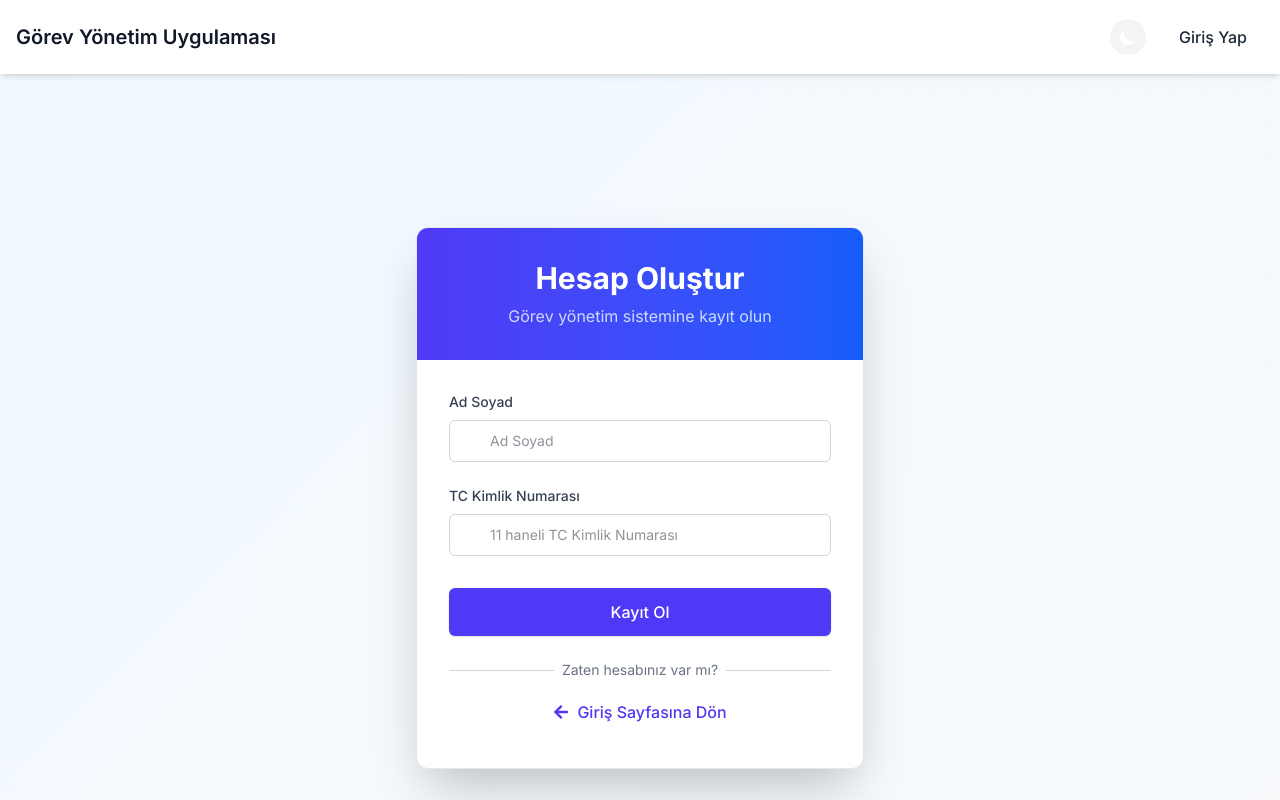
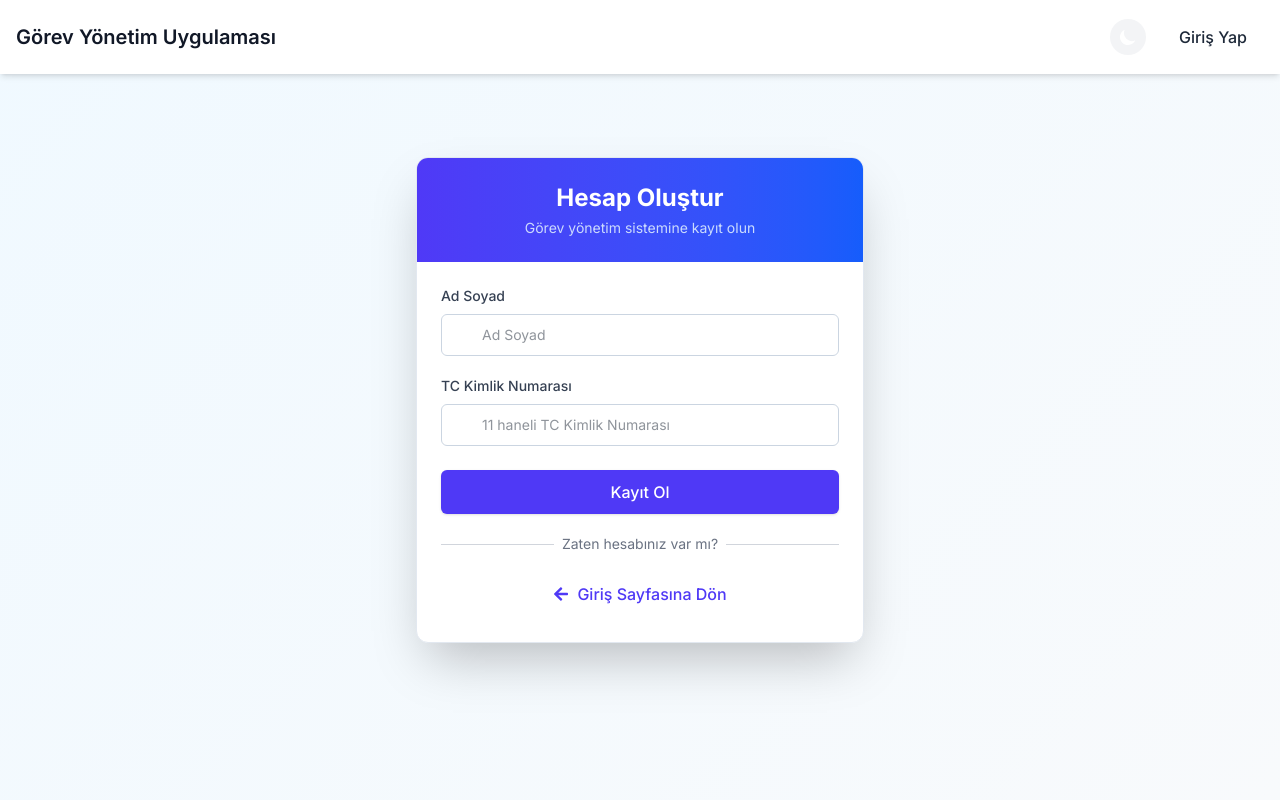
Before and after one commit to Berkay-Akar/task-management, a Next.js app: page /auth/register in a window 1280 px wide. Built offline with nearby package versions, Linux system fonts and the light colour scheme.

Commit message:
update login and register pages

```diff
--- a/src/app/auth/login/page.tsx
+++ b/src/app/auth/login/page.tsx
@@ -52,29 +52,29 @@ export default function LoginPage() {
   };
 
   return (
-    <div className="h-screen flex items-center justify-center px-4 bg-theme-gradient overflow-hidden">
+    <div className="fixed inset-0 flex items-center justify-center p-4 bg-theme-gradient">
       <div className="w-full max-w-md">
         {/* Card with subtle animation */}
-        <div className="bg-white dark:bg-gray-800 rounded-xl shadow-2xl overflow-hidden transform transition-all duration-300 animate-modal-slide-up border border-gray-200 dark:border-gray-700">
+        <div className="bg-white dark:bg-gray-800 rounded-xl shadow-2xl overflow-hidden transform transition-all duration-300 animate-modal-slide-up border border-gray-200 dark:border-gray-700 max-h-[90vh] overflow-y-auto">
           {/* Header with gradient */}
-          <div className="bg-gradient-to-r from-blue-600 to-indigo-600 dark:from-blue-800 dark:to-indigo-900 px-6 py-8 text-white">
-            <h1 className="text-3xl font-bold text-center mb-2">
+          <div className="bg-gradient-to-r from-blue-600 to-indigo-600 dark:from-blue-800 dark:to-indigo-900 px-6 py-6 text-white sticky top-0 z-10">
+            <h1 className="text-2xl font-bold text-center mb-1">
               Görev Yönetim
             </h1>
-            <p className="text-center text-blue-100 dark:text-blue-200 opacity-90">
+            <p className="text-center text-blue-100 dark:text-blue-200 opacity-90 text-sm">
               Hesabınıza giriş yapın
             </p>
           </div>
 
-          <div className="p-6 sm:p-8">
+          <div className="p-5 sm:p-6">
             {error && (
-              <div className="bg-red-50 dark:bg-red-900/30 border border-red-200 dark:border-red-800 text-red-800 dark:text-red-300 px-4 py-3 rounded-lg mb-6 flex items-center animate-fade-in">
+              <div className="bg-red-50 dark:bg-red-900/30 border border-red-200 dark:border-red-800 text-red-800 dark:text-red-300 px-4 py-3 rounded-lg mb-4 flex items-center animate-fade-in">
                 <FaExclamationCircle className="mr-2 flex-shrink-0" />
                 <span>{error}</span>
               </div>
             )}
 
-            <form onSubmit={handleLogin} className="space-y-6">
+            <form onSubmit={handleLogin} className="space-y-5">
               <div className="space-y-2">
                 <label className="block text-sm font-medium text-gray-700 dark:text-gray-300">
                   TC Kimlik Numarası
@@ -96,19 +96,19 @@ export default function LoginPage() {
                 </div>
               </div>
 
-              <div className="pt-2">
+              <div className="pt-1">
                 <Button
                   type="submit"
                   disabled={isLoading}
                   isFullWidth
-                  className="py-3 text-base font-medium bg-blue-600 hover:bg-blue-700 dark:bg-blue-700 dark:hover:bg-blue-800 text-white rounded-lg shadow-md hover:shadow-lg transition-all duration-200"
+                  className="py-2.5 text-base font-medium bg-blue-600 hover:bg-blue-700 dark:bg-blue-700 dark:hover:bg-blue-800 text-white rounded-lg shadow-md hover:shadow-lg transition-all duration-200"
                 >
                   {isLoading ? "Giriş Yapılıyor..." : "Giriş Yap"}
                 </Button>
               </div>
             </form>
 
-            <div className="mt-6">
+            <div className="mt-5">
               <div className="relative">
                 <div className="absolute inset-0 flex items-center">
                   <div className="w-full border-t border-gray-300 dark:border-gray-600"></div>
@@ -120,7 +120,7 @@ export default function LoginPage() {
                 </div>
               </div>
 
-              <div className="mt-6">
+              <div className="mt-4">
                 <Button
                   type="button"
                   onClick={handleRegister}
@@ -133,7 +133,7 @@ export default function LoginPage() {
               </div>
             </div>
 
-            <div className="mt-8 text-center">
+            <div className="mt-5 text-center">
               <div className="inline-block px-4 py-2 bg-blue-50 dark:bg-blue-900/20 rounded-lg border border-blue-100 dark:border-blue-800">
                 <p className="dashboard-heading text-sm">
                   <span className="font-medium">Demo Giriş:</span> Admin
--- a/src/app/auth/register/page.tsx
+++ b/src/app/auth/register/page.tsx
@@ -61,29 +61,29 @@ export default function RegisterPage() {
   };
 
   return (
-    <div className="h-screen flex items-center justify-center px-4 bg-theme-gradient overflow-hidden">
+    <div className="fixed inset-0 flex items-center justify-center p-4 bg-theme-gradient">
       <div className="w-full max-w-md">
         {/* Card with subtle animation */}
-        <div className="bg-white dark:bg-gray-800 rounded-xl shadow-2xl overflow-hidden transform transition-all duration-300 animate-modal-slide-up border border-gray-200 dark:border-gray-700">
+        <div className="bg-white dark:bg-gray-800 rounded-xl shadow-2xl overflow-hidden transform transition-all duration-300 animate-modal-slide-up border border-gray-200 dark:border-gray-700 max-h-[90vh] overflow-y-auto">
           {/* Header with gradient */}
-          <div className="bg-gradient-to-r from-indigo-600 to-blue-600 dark:from-indigo-900 dark:to-blue-800 px-6 py-8 text-white">
-            <h1 className="text-3xl font-bold text-center mb-2">
+          <div className="bg-gradient-to-r from-indigo-600 to-blue-600 dark:from-indigo-900 dark:to-blue-800 px-6 py-6 text-white sticky top-0 z-10">
+            <h1 className="text-2xl font-bold text-center mb-1">
               Hesap Oluştur
             </h1>
-            <p className="text-center text-blue-100 dark:text-blue-200 opacity-90">
+            <p className="text-center text-blue-100 dark:text-blue-200 opacity-90 text-sm">
               Görev yönetim sistemine kayıt olun
             </p>
           </div>
 
-          <div className="p-6 sm:p-8">
+          <div className="p-5 sm:p-6">
             {error && (
-              <div className="bg-red-50 dark:bg-red-900/30 border border-red-200 dark:border-red-800 text-red-800 dark:text-red-300 px-4 py-3 rounded-lg mb-6 flex items-center animate-fade-in">
+              <div className="bg-red-50 dark:bg-red-900/30 border border-red-200 dark:border-red-800 text-red-800 dark:text-red-300 px-4 py-3 rounded-lg mb-4 flex items-center animate-fade-in">
                 <FaExclamationCircle className="mr-2 flex-shrink-0" />
                 <span>{error}</span>
               </div>
             )}
 
-            <form onSubmit={handleSubmit} className="space-y-6">
+            <form onSubmit={handleSubmit} className="space-y-5">
               <div className="space-y-2">
                 <label className="block text-sm font-medium text-gray-700 dark:text-gray-300">
                   Ad Soyad
@@ -124,19 +124,19 @@ export default function RegisterPage() {
                 </div>
               </div>
 
-              <div className="pt-2">
+              <div className="pt-1">
                 <Button
                   type="submit"
                   disabled={isLoading}
                   isFullWidth
-                  className="py-3 text-base font-medium bg-indigo-600 hover:bg-indigo-700 dark:bg-indigo-700 dark:hover:bg-indigo-800 text-white rounded-lg shadow-md hover:shadow-lg transition-all duration-200"
+                  className="py-2.5 text-base font-medium bg-indigo-600 hover:bg-indigo-700 dark:bg-indigo-700 dark:hover:bg-indigo-800 text-white rounded-lg shadow-md hover:shadow-lg transition-all duration-200"
                 >
                   {isLoading ? "Kayıt Yapılıyor..." : "Kayıt Ol"}
                 </Button>
               </div>
             </form>
 
-            <div className="mt-6">
+            <div className="mt-5">
               <div className="relative">
                 <div className="absolute inset-0 flex items-center">
                   <div className="w-full border-t border-gray-300 dark:border-gray-600"></div>
@@ -153,7 +153,7 @@ export default function RegisterPage() {
                   type="button"
                   isFullWidth
                   variant="ghost"
-                  className="py-2.5 mt-2 text-base font-medium border-2 border-indigo-500 dark:border-indigo-700 text-indigo-600 dark:text-indigo-400 hover:bg-indigo-50 dark:hover:bg-indigo-900/30 rounded-lg transition-colors"
+                  className="py-2.5 mt-4 text-base font-medium border-2 border-indigo-500 dark:border-indigo-700 text-indigo-600 dark:text-indigo-400 hover:bg-indigo-50 dark:hover:bg-indigo-900/30 rounded-lg transition-colors"
                 >
                   <div className="flex items-center justify-center w-full">
                     <FaArrowLeft className="mr-2 h-4 w-4" />
```
